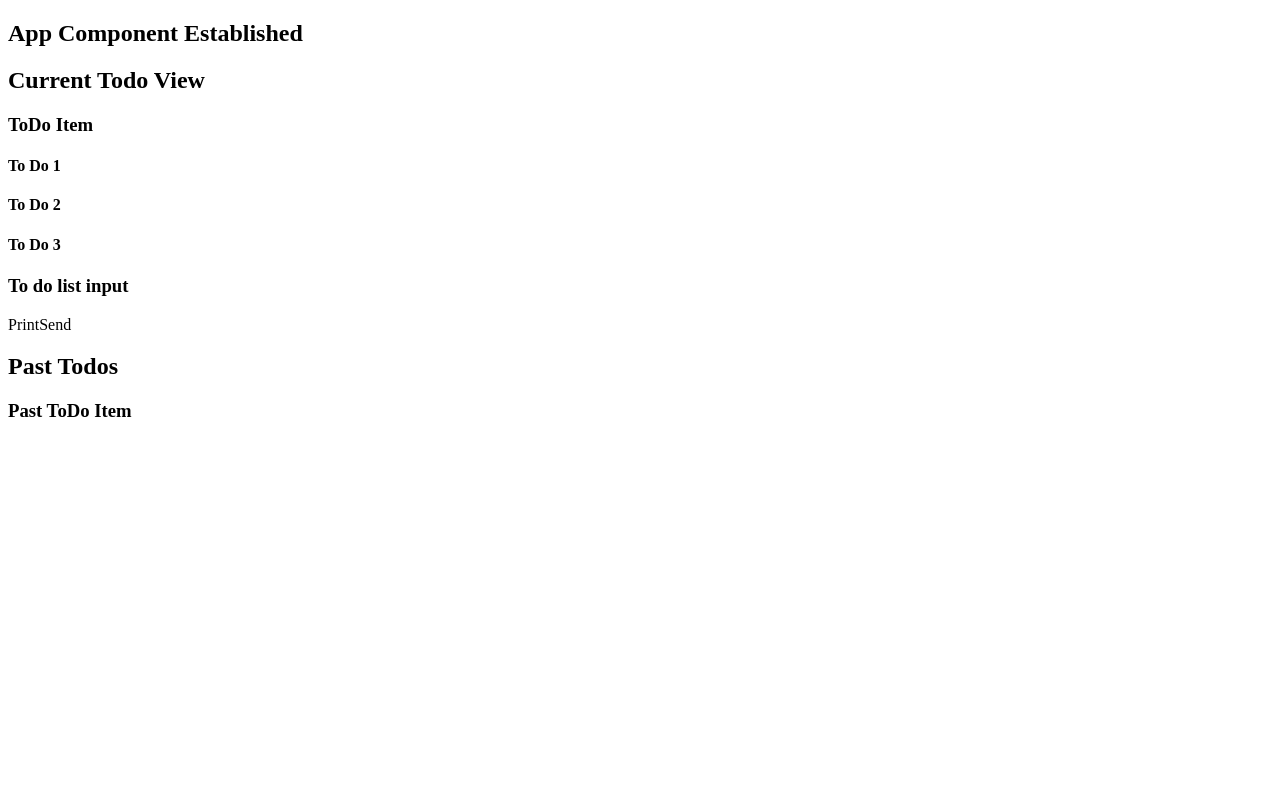
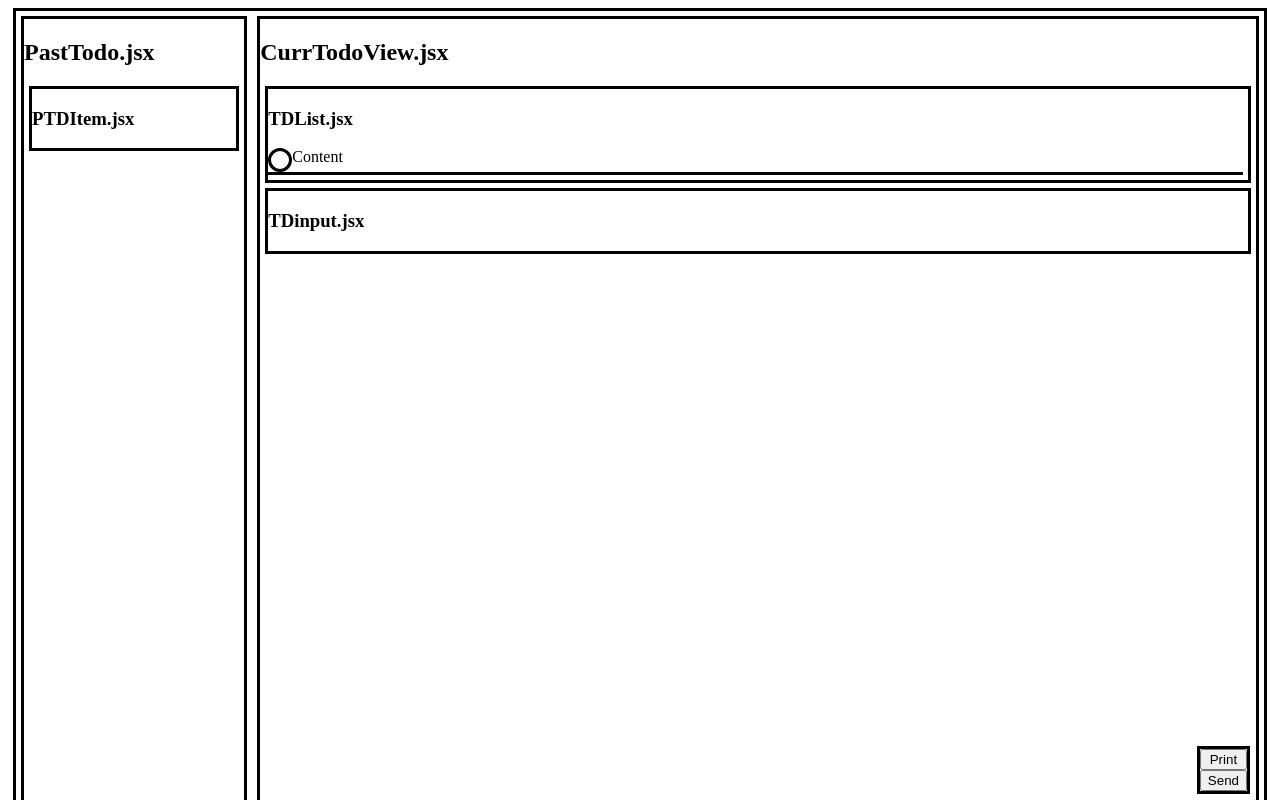
Before and after one commit to Raylin009/daily_todo, a React app: page / in a window 1280 px wide. Shown: the top 800 px of the page. Built offline with nearby package versions, Linux system fonts and the light colour scheme.

Commit message:
added inline style for dev. to match wireframe

```diff
--- a/src/App.jsx
+++ b/src/App.jsx
@@ -12,8 +12,7 @@ class App extends React.Component {
 
   render() {
     return (
-      <div>
-        <h1>App Component Established</h1>
+      <div style={{ border: 'solid', margin: '5px', display: 'flex', alignContent: 'stretch', height: '1000px'}}>
         <CurrTodoView />
         <PastTodos />
       </div>
--- a/src/components/CurrTodoView.jsx
+++ b/src/components/CurrTodoView.jsx
@@ -11,8 +11,8 @@ class currTodoView extends React.Component {
 
   render() {
     return (
-      <div>
-        <h2>Current Todo View</h2>
+      <div style={{ border: 'solid', margin: '5px', order: 2 ,flexGrow: 9 }}>
+        <h2>CurrTodoView.jsx</h2>
         <TDList />
         <TDinput />
         <OptBtn />
--- a/src/components/OptBtn.jsx
+++ b/src/components/OptBtn.jsx
@@ -8,9 +8,9 @@ class OptBtn extends React.Component {
 
   render() {
     return (
-      <div>
-        <a>Print</a>
-        <a>Send</a>
+      <div style={{ border: 'solid', margin: '5px', position: 'fixed', right: '25px', bottom: '1px', display: 'flex', flexDirection: 'column'}}>
+        <button>Print</button>
+        <button>Send</button>
       </div>
     );
   }
--- a/src/components/PTDItem.jsx
+++ b/src/components/PTDItem.jsx
@@ -1,8 +1,8 @@
 import React from 'react';
 
 const PTDItem = props => (
-  <div>
-    <h3>Past ToDo Item</h3>
+  <div style={{ border: 'solid', margin: '5px' }}>
+    <h3>PTDItem.jsx</h3>
   </div>
 );
 
--- a/src/components/PastTodos.jsx
+++ b/src/components/PastTodos.jsx
@@ -2,8 +2,8 @@ import React from 'react';
 import PTDItem from './PTDItem.jsx'
 
 const PastTodos = props => (
-  <div>
-    <h2>Past Todos</h2>
+  <div style={{ border: 'solid', margin: '5px', order: 1, flexGrow: 1 }}>
+    <h2>PastTodo.jsx</h2>
     <PTDItem />
   </div>
 );
--- a/src/components/TDInput.jsx
+++ b/src/components/TDInput.jsx
@@ -1,8 +1,8 @@
 import React from 'react';
 
 const TDinput = props => (
-  <div>
-    <h3> To do list input</h3>
+  <div style={{ border: 'solid', margin: '5px' }}>
+    <h3>TDinput.jsx</h3>
   </div>
 );
 
--- a/src/components/TDItem.jsx
+++ b/src/components/TDItem.jsx
@@ -8,15 +8,12 @@ class TDitem extends React.Component {
 
   render() {
     return (
-      <div>
-        <div>
-          <h4>To Do 1</h4>
+      <div style={{ marginBlockEnd: '5px', marginRight: 'inherit', borderBottom: 'solid', display: 'flex', flexDirection: 'row' }}>
+        <div style={{border: 'solid', borderRadius: '100%', width: '18px'}}>
+          <br></br>
         </div>
         <div>
-          <h4>To Do 2</h4>
-        </div>
-        <div>
-          <h4>To Do 3</h4>
+          Content
         </div>
       </div>
     );
--- a/src/components/TDList.jsx
+++ b/src/components/TDList.jsx
@@ -2,8 +2,8 @@ import React from 'react';
 import TDitem from './TDitem.jsx';
 
 const TDList = props => (
-  <div>
-    <h3>ToDo Item</h3>
+  <div style={{ border: 'solid', margin: '5px' }}>
+    <h3>TDList.jsx</h3>
     <TDitem />
   </div>
 );
```
Also changed, not shown: 1 other file (tests, documents, lock files or other folders).
